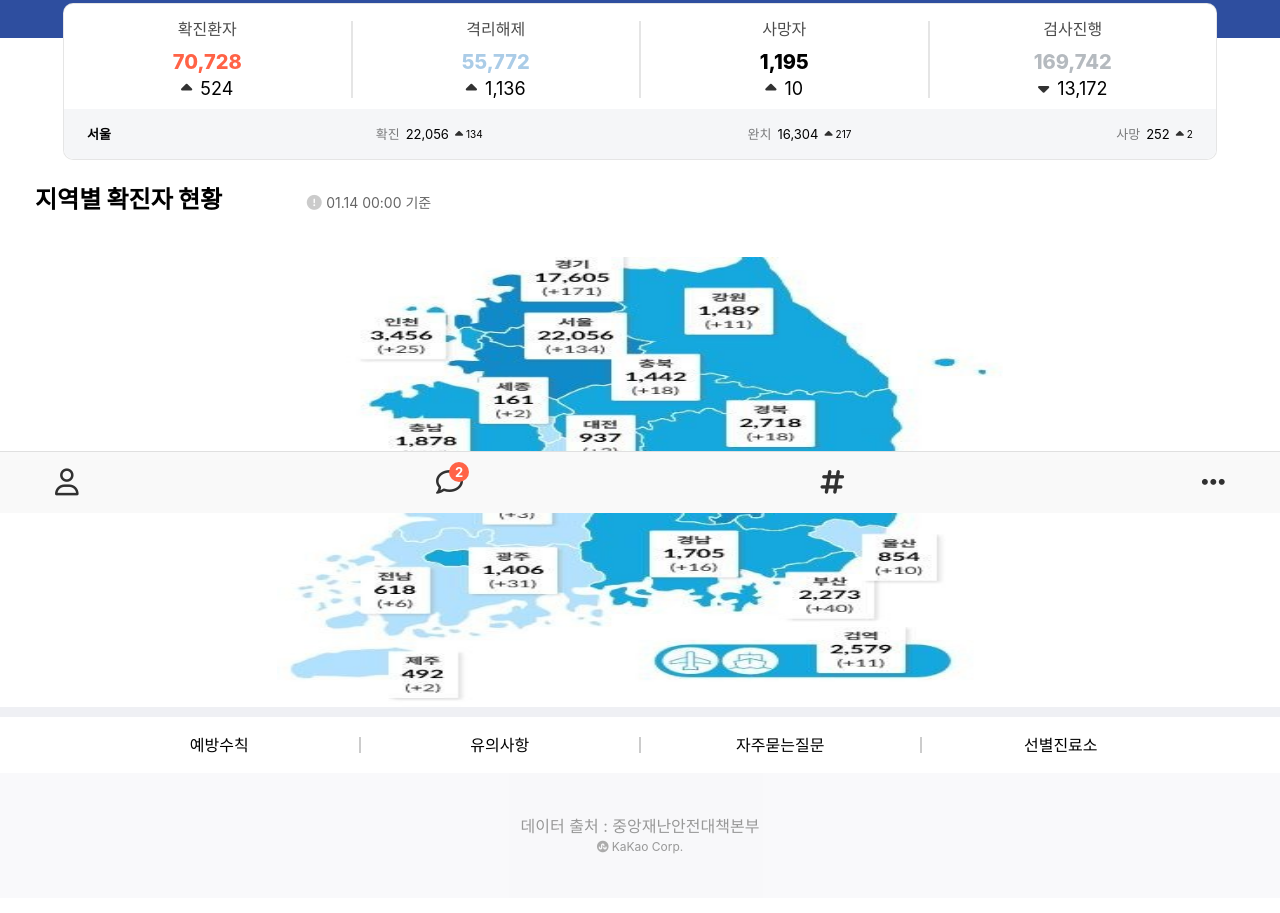
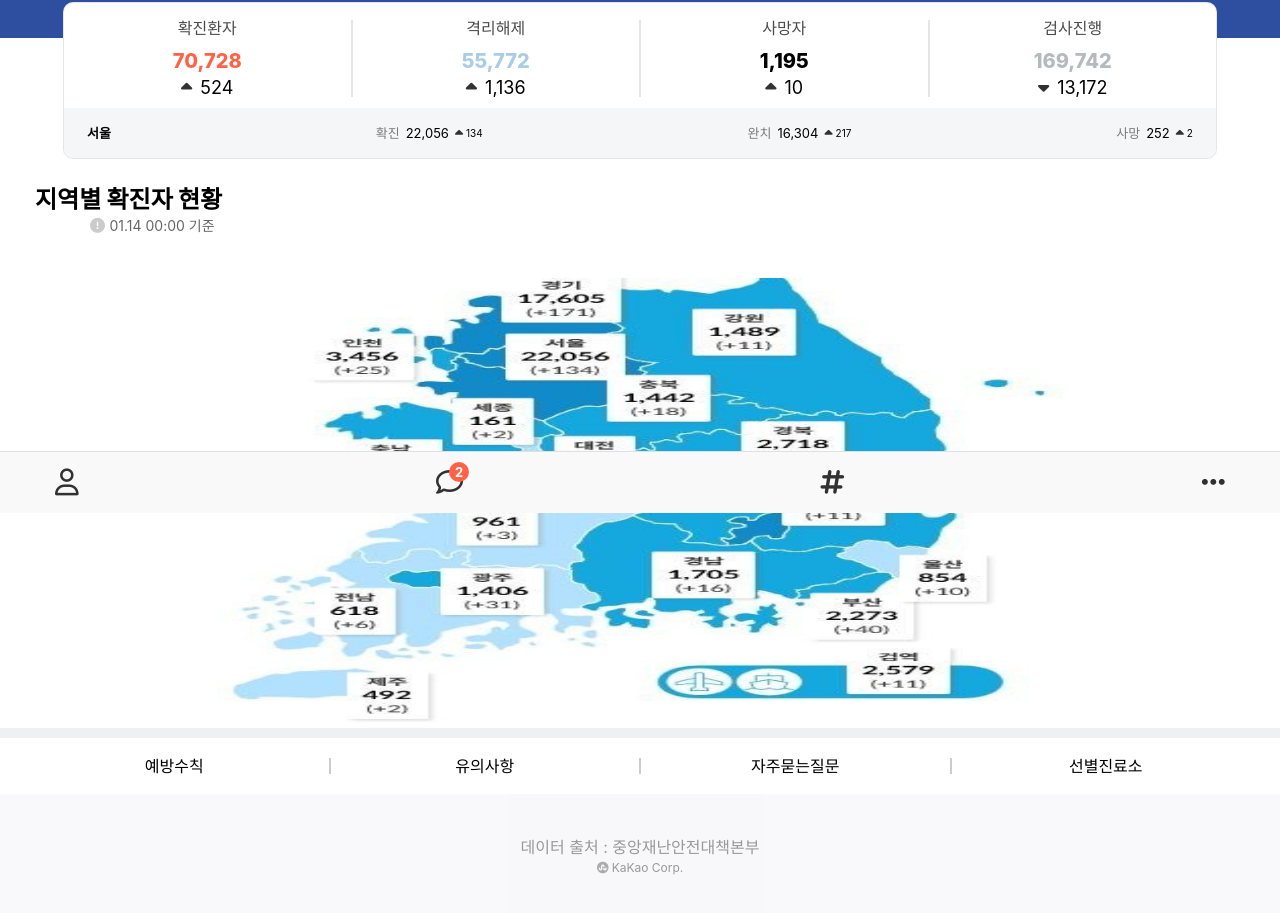
Before and after one commit to bayueershiyihao/kakaotalk-clone-2021, a plain HTML site: page news.html in a window 1280 px wide. Shown: the part 287-1200 px from the top of the page. Drawn offline with Linux system fonts and the light colour scheme.

Commit message:
Modified

```diff
--- a/css/screens/corona.css
+++ b/css/screens/corona.css
@@ -78,7 +78,7 @@ i {
 .corona-domestic-status__container {
   background-color: white;
   position: absolute;
-  top: -630px;
+  top: -36px;
   width: 90%;
   height: 110px;
   padding: 0px 0px 45px 0px;
@@ -143,7 +143,7 @@ i {
 
 .area-domestic-status {
   position: absolute;
-  bottom: 474px;
+  bottom: -120px;
   width: 90%;
   display: flex;
   justify-content: center;
@@ -184,12 +184,6 @@ i {
   font-size: 10px;
 }
 
-.corona-domestic-status {
-  position: absolute;
-  bottom: -120px;
-  width: 100%;
-}
-
 .covid-map {
   margin-top: 150px;
   padding: 0px 35px;
@@ -200,6 +194,16 @@ i {
   display: flex;
   align-items: center;
   justify-content: center;
+}
+
+.covid-map__header {
+  display: flex;
+  flex-direction: column;
+}
+
+.covid-map__header div {
+  margin-left: 55px;
+  margin-top: 5px;
 }
 
 .covid-map__header span:first-child {
@@ -219,7 +223,7 @@ i {
 }
 
 .covid-map__map img {
-  width: 60%;
+  width: 70%;
   height: 450px;
   margin-top: 45px;
 }
@@ -229,7 +233,7 @@ i {
 }
 
 .covid-footer-bar {
-  padding: 20px 80px;
+  padding: 20px 20px;
 }
 
 .covid-footer-bar__list {
@@ -242,6 +246,7 @@ i {
   display: flex;
   justify-content: center;
   width: 25%;
+  padding: 0px 10px;
   border-right: 2px solid rgba(0, 0, 0, 0.2);
 }
 
--- a/css/screens/friends.css
+++ b/css/screens/friends.css
@@ -11,8 +11,12 @@
 .friends-screen__column {
   display: flex;
   justify-content: space-between;
-  align-items: flex-start;
   margin-bottom: 20px;
+}
+
+.friends-screen__column {
+  display: flex;
+  align-items: center;
 }
 
 .header-margin {
@@ -84,4 +88,6 @@
 
 .friends-screen__columnm-margin__xl {
   margin-bottom: 30px;
+  display: flex;
+  align-items: flex-start;
 }
--- a/news.html
+++ b/news.html
@@ -125,8 +125,10 @@
     <div class="covid-map">
       <div class="covid-map__header">
         <span>지역별 확진자 현황</span>
-        <i class="fas fa-exclamation-circle"></i>
-        <span>01.14 00:00 기준</span>
+        <div>
+          <i class="fas fa-exclamation-circle"></i>
+          <span>01.14 00:00 기준</span>
+        </div>
       </div>
       <div class="covid-map__map">
         <img src="screenshots/covid-19-map.jpeg" />
```
